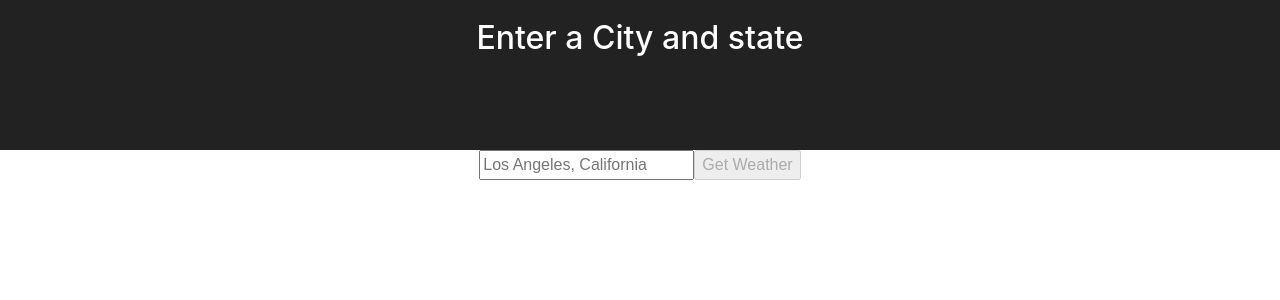
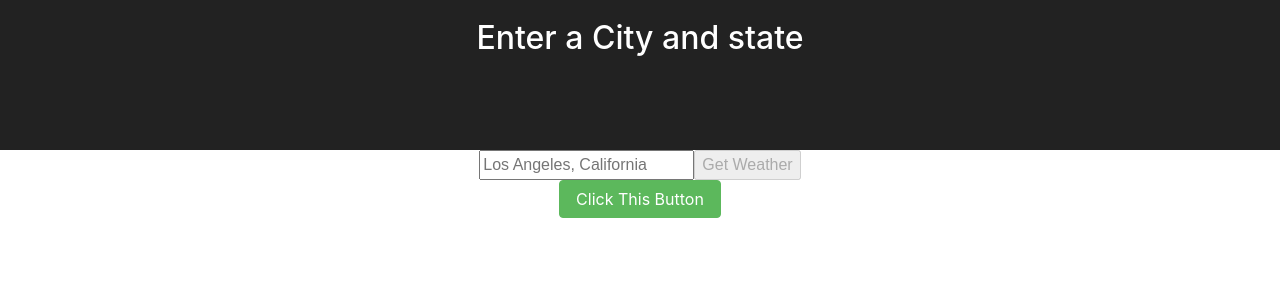
Before and after one commit to jgarrison1204/react-practice-weather-app, a React (Create React App) app: page / in a window 1280 px wide. Shown: the top 300 px of the page. Built offline with nearby package versions, Linux system fonts and the light colour scheme.

Commit message:
Added test button for new route

```diff
--- a/src/App.js
+++ b/src/App.js
@@ -1,6 +1,7 @@
 import React, { Component } from 'react';
+import {Link} from 'react-router-dom';
 import InputWeather from './components/InputWeather';
-import Api from './utils/api'
+import Api from './utils/api';
 import WeatherImage from './components/WeatherImage';
 import './styles.css';
 
@@ -63,6 +64,11 @@ class App extends Component {
                 <div className='row'>
                     {weatherImages}
                 </div>
+                <Link
+                    className='btn btn-success'
+                    to='/weather'>
+                    Click This Button
+                </Link>
             </div>
         );
     }
```
